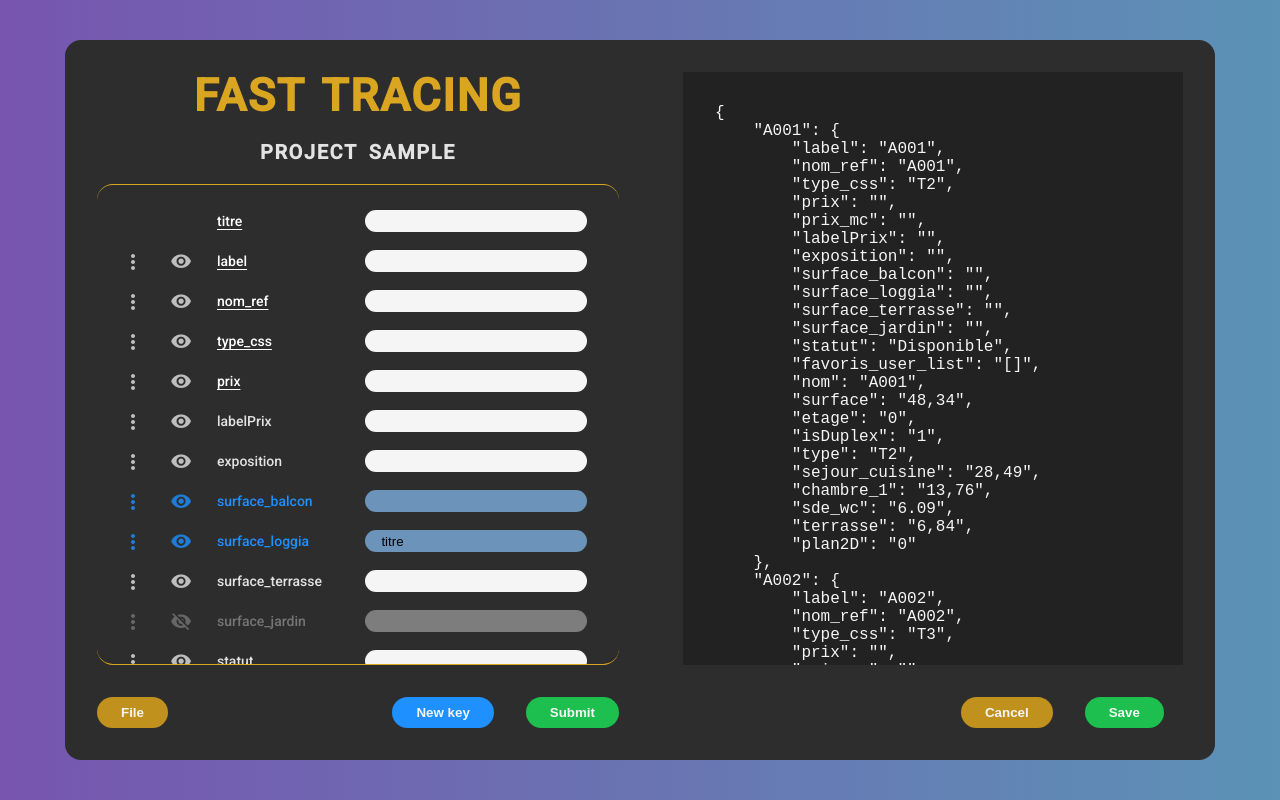
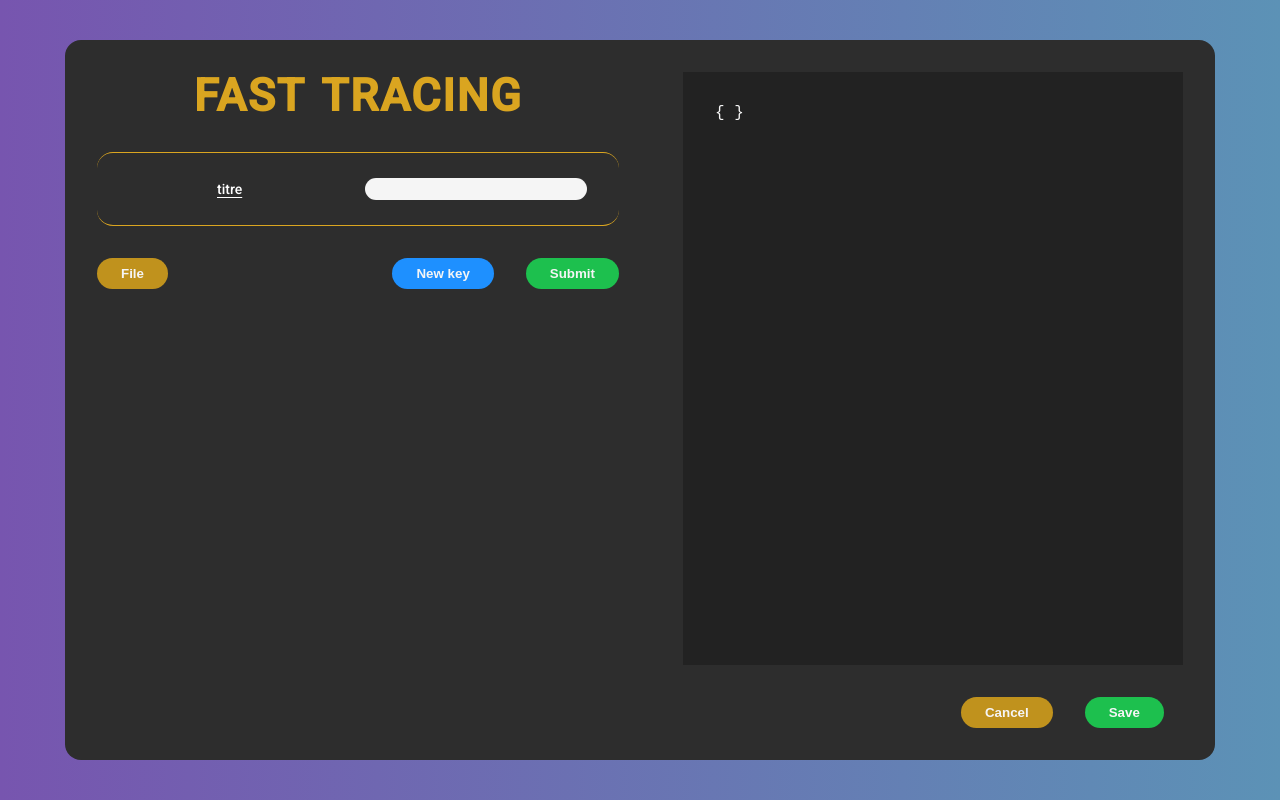
Before and after one commit to Bri11ant/frontend-tracage, an Angular app: page / in a window 1280 px wide. Built offline with nearby package versions, Linux system fonts and the light colour scheme.

Commit message:
clear data_sample

```diff
--- a/src/app/models/models.ts
+++ b/src/app/models/models.ts
@@ -12,6 +12,6 @@ export class ProjectModel {
   constructor(
     public title: string,
     public json: string,
-    public keys: KeyModel[] = [new KeyModel('title', true)]
+    public keys: KeyModel[] = [new KeyModel('titre', true)]
   ) {}
 }
--- a/src/app/pages/home/home.component.ts
+++ b/src/app/pages/home/home.component.ts
@@ -12,7 +12,7 @@ import { MatDialog } from '@angular/material/dialog';
   styleUrls: ['./home.component.scss'],
 })
 export class HomeComponent implements OnInit {
-  projectData = new ProjectModel('', '{ }', []);
+  projectData = new ProjectModel('', '{ }');
   references: string[] = [];
 
   constructor(private dialog: MatDialog, private homeService: HomeService) {}
--- a/src/app/pages/home/home.service.ts
+++ b/src/app/pages/home/home.service.ts
@@ -1,3 +1,4 @@
+import { ProjectModel } from './../../models/models';
 import { DATA_SAMPLE_PROJECT } from './../../data/project.data';
 import { Injectable } from '@angular/core';
 
@@ -5,7 +6,8 @@ import { Injectable } from '@angular/core';
   providedIn: 'root',
 })
 export class HomeService {
-  projectData = DATA_SAMPLE_PROJECT;
+  // projectData = DATA_SAMPLE_PROJECT;
+  projectData = new ProjectModel('', '{ }');
   references: string[] = [];
 
   constructor() {
```
